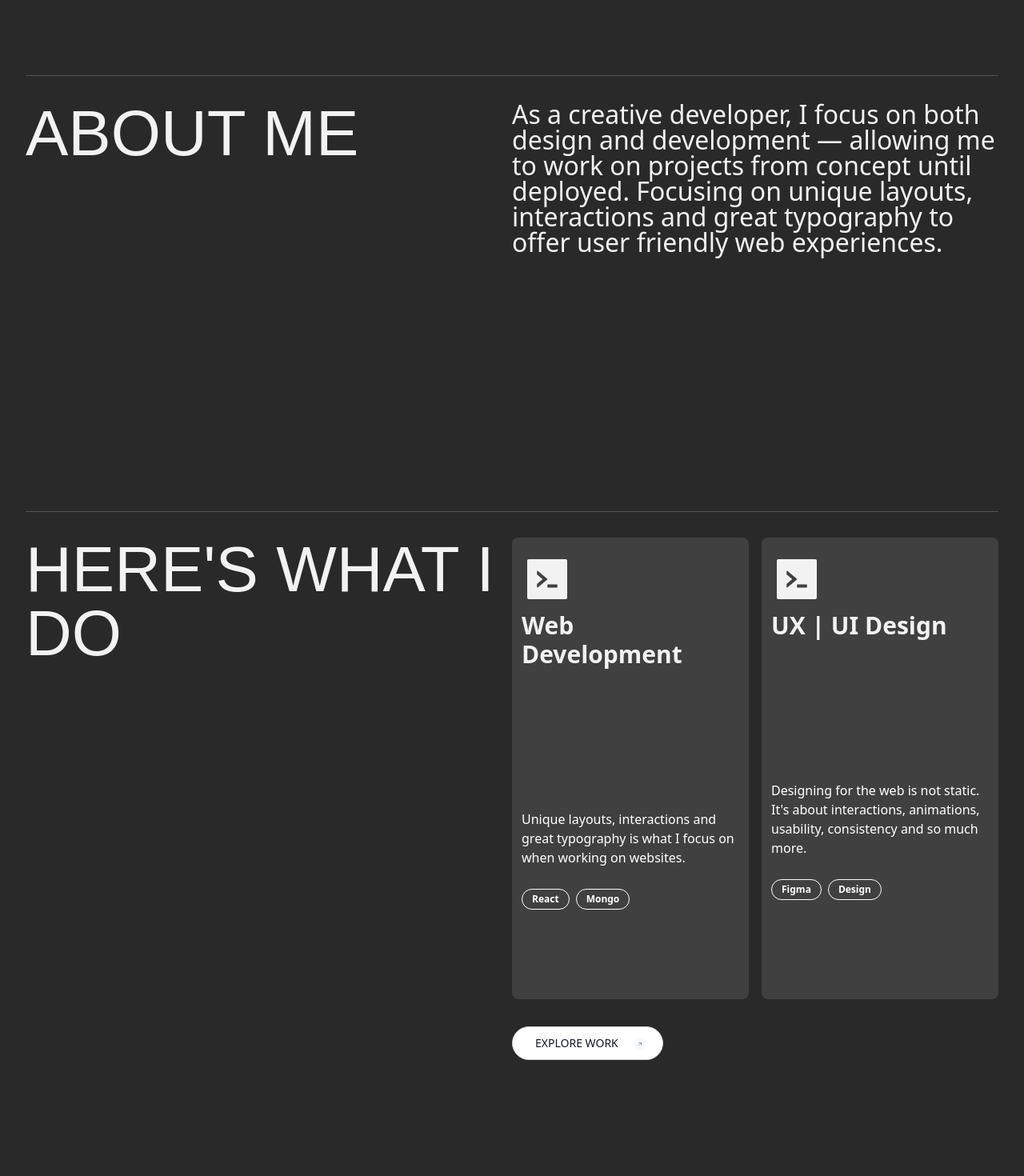
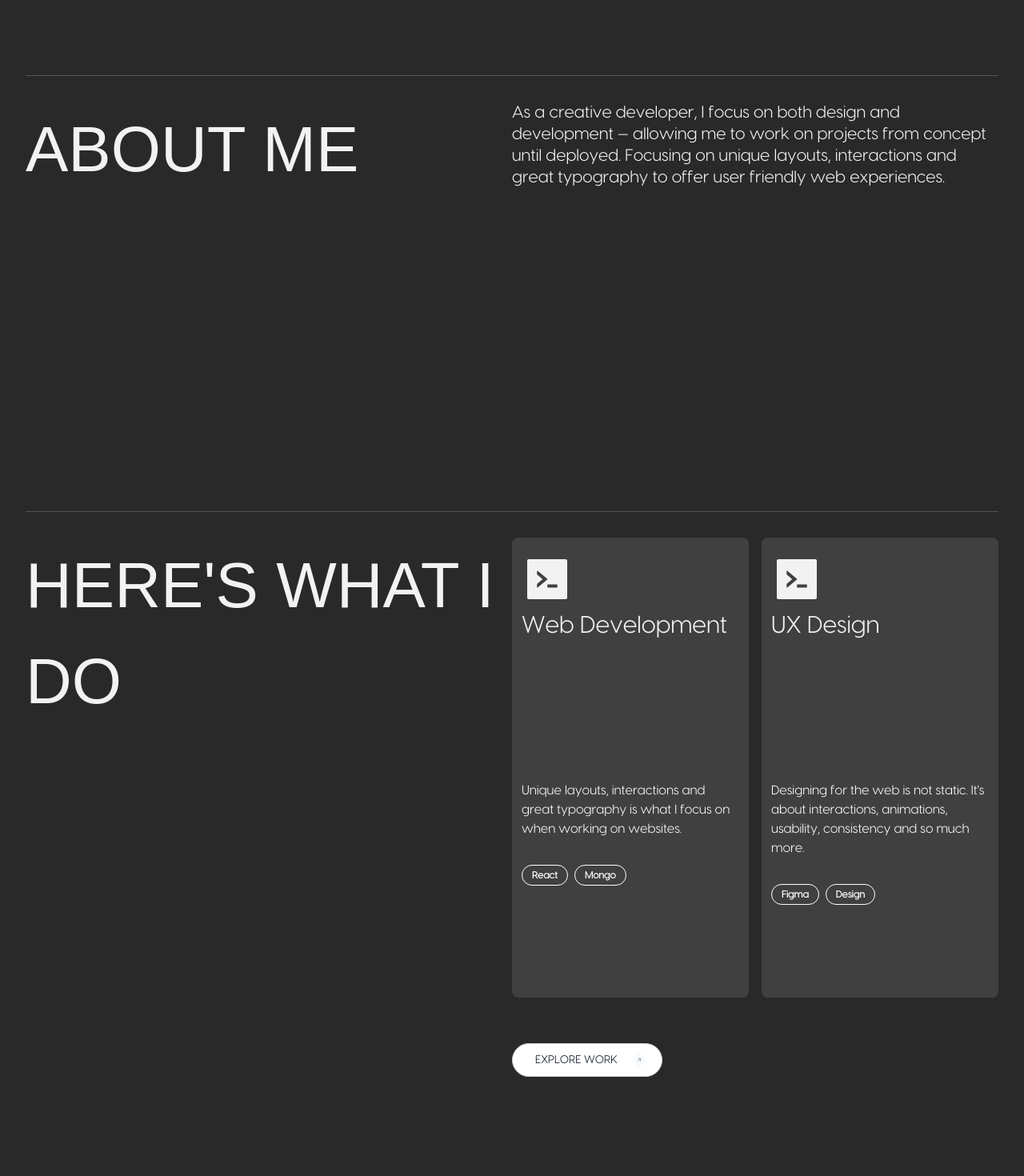
Before and after one commit to R-LaRoi/st-roi-studio, a Next.js app: page / in a window 1280 px wide. Shown: the part 1280-2750 px from the top of the page at 80% size. Built offline with nearby package versions, Linux system fonts and the light colour scheme; a web font is replaced by a local one.

Commit message:
Intro.jsx
CSS

```diff
--- a/src/app/Components/Intro.tsx
+++ b/src/app/Components/Intro.tsx
@@ -7,9 +7,11 @@ import {AnimatedText } from './AnimatedText';
 import './Stylesheets/intro.css'
 import { WorkCards } from './WorkCards';
 import { Marquee } from './Marquee';
+import Link from "next/link"
+
+
 
 export const Intro = (): React.ReactElement => {
-
 return(
 <section>
 <section className="--intro " id="hero">
@@ -50,7 +52,7 @@ https://github.com/R-LaRoi/st-studio-app/assets/114012059/dc455318-5eea-48d3-9e8
 
 </Reveal>
 <Reveal>
-<p>
+<p className='abt-p'>
 As a creative developer, I focus on both design and development — allowing me to work on projects from concept until deployed. Focusing on unique layouts, interactions and great typography to offer user friendly web experiences.
 </p>
 </Reveal>
@@ -68,7 +70,7 @@ As a creative developer, I focus on both design and development — allowing me
   </h3>
   </ScrollPage>
 <Reveal>
-<div className="--cards ">
+<div className="--cards " style={{fontFamily:'var(--font-visby)'}}>
 <div>
 <div className=" h-full flex px-3 py-5 bg-neutral-700 rounded-lg ">
     <div className="max-w-sm rounded overflow-hidden ">
@@ -81,9 +83,9 @@ As a creative developer, I focus on both design and development — allowing me
     >
       <path d="M880 112H144c-17.7 0-32 14.3-32 32v736c0 17.7 14.3 32 32 32h736c17.7 0 32-14.3 32-32V144c0-17.7-14.3-32-32-32zM513.1 518.1l-192 161c-5.2 4.4-13.1.7-13.1-6.1v-62.7c0-2.3 1.1-4.6 2.9-6.1L420.7 512l-109.8-92.2a7.63 7.63 0 01-2.9-6.1V351c0-6.8 7.9-10.5 13.1-6.1l192 160.9c3.9 3.2 3.9 9.1 0 12.3zM716 673c0 4.4-3.4 8-7.5 8h-185c-4.1 0-7.5-3.6-7.5-8v-48c0-4.4 3.4-8 7.5-8h185c4.1 0 7.5 3.6 7.5 8v48z" />
     </svg>
-        <div className="  py-2">
-            <div className="font-bold text-3xl pb-12">Web Development</div>
-            <p className="text-white text-base mt-12 pt-20">
+        <div className="  py-2" >
+            <div className="text-3xl pb-12">Web Development</div>
+            <p className="text-white text-base mt-12 pt-20" >
                 Unique layouts, interactions and great typography is what I focus on when working on websites.
             </p>
         </div>
@@ -116,7 +118,7 @@ As a creative developer, I focus on both design and development — allowing me
       <path d="M880 112H144c-17.7 0-32 14.3-32 32v736c0 17.7 14.3 32 32 32h736c17.7 0 32-14.3 32-32V144c0-17.7-14.3-32-32-32zM513.1 518.1l-192 161c-5.2 4.4-13.1.7-13.1-6.1v-62.7c0-2.3 1.1-4.6 2.9-6.1L420.7 512l-109.8-92.2a7.63 7.63 0 01-2.9-6.1V351c0-6.8 7.9-10.5 13.1-6.1l192 160.9c3.9 3.2 3.9 9.1 0 12.3zM716 673c0 4.4-3.4 8-7.5 8h-185c-4.1 0-7.5-3.6-7.5-8v-48c0-4.4 3.4-8 7.5-8h185c4.1 0 7.5 3.6 7.5 8v48z" />
     </svg>
         <div className="  py-2">
-            <div className="font-bold text-3xl pb-12">UX | UI Design</div>
+            <div className="text-3xl pb-12">UX Design</div>
             <p className="text-white text-base mt-12 pt-20">
               Designing for the web is not static. It&apos;s about interactions, animations, usability, consistency and so much more.
             </p>
@@ -156,8 +158,24 @@ As a creative developer, I focus on both design and development — allowing me
  <img  className="mq-parallax" src="https://github.com/R-LaRoi/st-studio-app/assets/114012059/11968111-d19c-4f65-b09d-eefb362fbfad" alt="" />
 
 <ul className=' wk-list mt-12'>
-<li className='li-list'><span className='number'>01.</span><span>VIEW PROJECTS</span></li>
-  <li className='li-list'><span className='number'>02.</span><span> DESIGN & DEVELOP</span></li>
+    <Link href ="/Menu/Work" >
+      <li className='li-list'>
+        <span className='number'>
+          01.
+          </span>
+        <span>
+          VIEW PROJECTS
+          </span>
+          </li>
+          </Link>
+        <li className='li-list'>
+          <span className='number'>
+            02.
+            </span>
+            <span>
+               DESIGN & DEVELOP
+              </span>
+              </li>
 
   <li className='li-list'><span className='number'>03.</span><span><a href="https://www.rachelstroy.com/" target="_blank"> studio_ </a></span></li>
 </ul>
--- a/src/app/Components/Navigation.tsx
+++ b/src/app/Components/Navigation.tsx
@@ -63,19 +63,25 @@ const showNavMenu = () => {
 
   <ul className=" nav-list text-left">
 
-    <Link href ="/" ><li>
-   home
+    <Link href ="/" ><li className='li-list'>
+      <span className='number'>00.</span>
+      <span>home</span>
+      </li>
+
+    </Link>
+    <Link href ="/Menu/Work" > <li className='li-list'>
+     <span className='number'>01.</span><span>work</span>
+    </li></Link>
+   <Link href ="/Menu/Connect"> <li className='li-list'>
+     <span className='number'>02.</span><span>CONNECT</span>
     </li>
     </Link>
-    <Link href ="/Menu/Work" >  <li>
-      work
-    </li></Link>
-   <Link href ="/Menu/Connect"> <li>
-      connect
-    </li></Link>
 
-<li><a href="https://www.rachelstroy.com/" target="_blank"> studio </a></li>
-{/* <div style={{ fontFamily:"Visby", fontSize:".8rem"}}>2024</div> */}
+ <li className='li-list'>
+     <span className='number'>03.</span><span><a href="https://www.rachelstroy.com/" target="_blank"> Studio_</a></span>
+    </li>
+
+
   </ul>
 
 
@@ -102,3 +108,11 @@ const showNavMenu = () => {
   );
 
 }
+
+
+{/* <ul className=' wk-list mt-12'>
+<li className='li-list'><span className='number'>01.</span><span>VIEW PROJECTS</span></li>
+  <li className='li-list'><span className='number'>02.</span><span> DESIGN & DEVELOP</span></li>
+
+  <li className='li-list'><span className='number'>03.</span><span><a href="https://www.rachelstroy.com/" target="_blank"> studio_ </a></span></li>
+</ul> */}
--- a/src/app/Components/Stylesheets/intro.css
+++ b/src/app/Components/Stylesheets/intro.css
@@ -59,8 +59,8 @@
   grid-template-columns: 1fr 1fr;
   font-size: 2rem;
   margin: 2rem 2rem;
-  line-height: 1;
   height: 60vh;
+  font-family: var(--font-visby);
   /* font-weight: 800; */
 }
 
@@ -68,6 +68,11 @@
   font-family: var(--font-porlane);
   font-size: 5rem;
   text-transform: uppercase;
+}
+.abt-p {
+  font-size: 1.3rem;
+  padding-right: 5px;
+  line-height: 1.3;
 }
 
 .--cards {
--- a/src/app/Components/Stylesheets/workCards.css
+++ b/src/app/Components/Stylesheets/workCards.css
@@ -114,8 +114,9 @@
 }
 @media (max-width: 568px) {
   .wk-text-p {
-    margin-top: 0rem;
+    font-size: 0.8rem;
     line-height: 1.2;
+    margin-top: 4rem;
   }
 
   #explorework {
@@ -139,4 +140,14 @@
     /* top: -4%; */
     float: left;
   }
+
+  .g-link {
+    margin-top: 10px;
+    font-size: 0.8rem;
+  }
+
+  .g-link:hover {
+    background-color: #292929e2;
+    color: white;
+  }
 }
--- a/src/app/Components/WorkCards.tsx
+++ b/src/app/Components/WorkCards.tsx
@@ -4,6 +4,7 @@ import { projectData } from './projectData';
 import './Stylesheets/workCards.css'
 import {motion, useScroll, useTransform} from 'framer-motion'
 import Lenis from '@studio-freight/lenis'
+
 
 
 
```
